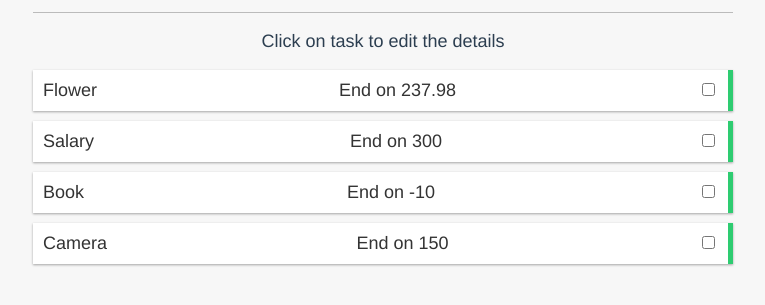
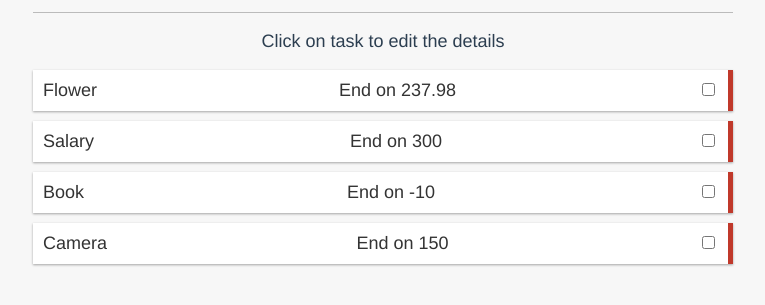
Before and after one commit to Tajir-Ramadhan/todo-App, a Vue app: page / in a window 1280 px wide. Shown: the part 449-754 px from the top of the page, without its empty margins (257-1022 px from the left). Built offline with nearby package versions, Linux system fonts and the light colour scheme.

Commit message:
debuging app and styling

```diff
--- a/src/components/TaskList.vue
+++ b/src/components/TaskList.vue
@@ -2,14 +2,14 @@
     <h3>Tasks</h3>
     <p>Click on task to edit the details</p>
     <ul id="list" class="list">
-        <li v-for="task in tasks" :key="task.id" :class="task.completed ? 'incomplete' : 'completed'"
+        <li v-for="task in tasks" :key="task.id" :class="task.completed ? 'completed' : 'incomplete'"
             @click.self="editTask(task)">
-            {{ task.description }} <span>End on {{ task.Due_date }}</span> <span><input type="checkbox" name=""
+                {{ task.description }} <span>End on {{ task.Due_date }}</span> <span><input type="checkbox" name=""
                     v-model="task.completed"></span>
 
             <button class="delete-btn" @click.self="deleteTask(task.id)">x</button>
 
-            <div v-if="task.expand">
+            <div v-if="task.expand" @click.self="task.expand = false">
                 <h3>Edit task transaction</h3>
                 <form id="form" @submit.prevent="onSubmit">
                     <div class="form-control">
```
